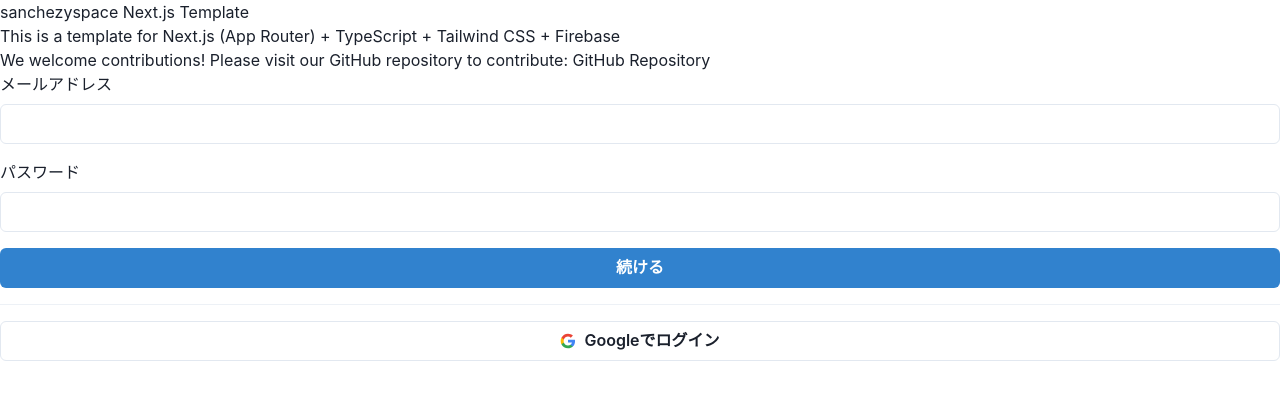
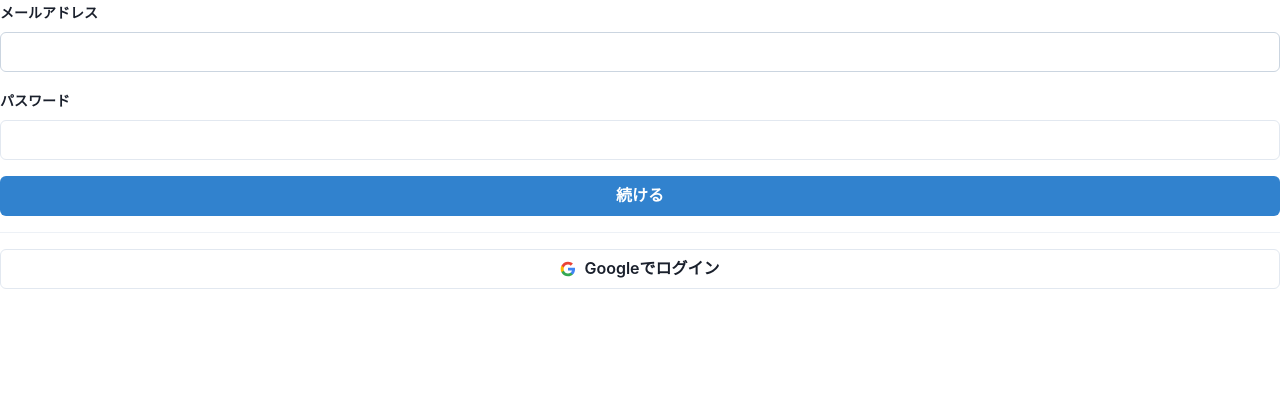
Before and after one commit to k4nkan/watnow-2024-spring-project, a Next.js app: page / in a window 1280 px wide. Shown: the top 400 px of the page. Built offline with nearby package versions, Linux system fonts and the light colour scheme.

Commit message:
入力フォームのコンポーネントを分離

```diff
--- a/src/app/page.tsx
+++ b/src/app/page.tsx
@@ -12,24 +12,7 @@
 
 export default function Page() {
   return (
-    <div className="mx-auto max-w-xl px-6 py-12">
-      <h1 className="mb-6 text-center text-4xl font-bold text-gray-900">
-        sanchezyspace Next.js Template
-      </h1>
-      <p className="mb-4 text-lg text-gray-600">
-        This is a template for Next.js (App Router) + TypeScript + Tailwind CSS
-        + Firebase
-      </p>
-      <p className="text-lg text-gray-600">
-        We welcome contributions! Please visit our GitHub repository to
-        contribute:{' '}
-        <Link
-          href="https://github.com/sanchezyspace/next-template"
-          className="text-blue-600 transition duration-100 ease-in-out hover:text-blue-300"
-        >
-          GitHub Repository
-        </Link>
-      </p>
+    <div>
       <SignInForm></SignInForm>
     </div>
   );
--- /dev/null
+++ b/src/components/InputWithTitle.tsx
@@ -0,0 +1,20 @@
+import { FormControl, FormLabel, Input, Text } from '@chakra-ui/react';
+
+interface titleProps {
+  title: string;
+}
+
+const InputWithTitle: React.FC<titleProps> = ({ title }) => {
+  return (
+    <>
+      <FormControl>
+        <FormLabel>
+          <Text fontSize="sm" as='b'>{title}</Text>
+        </FormLabel>
+        <Input type="email" size="md" width="100%" />
+      </FormControl>
+    </>
+  );
+};
+
+export default InputWithTitle;
--- a/src/components/SignInForm.tsx
+++ b/src/components/SignInForm.tsx
@@ -8,25 +8,24 @@
   Divider
 } from '@chakra-ui/react';
 import GoogleGLogo from './GoogleGLogo';
+import InputWithTitle from './InputWithTitle';
 
 const SignInForm = () => {
   return (
-    <VStack
-        spacing={4}
-    >
-      <FormControl>
-        <FormLabel>メールアドレス</FormLabel>
-        <Input type="email" size='md' width='100%'/>
-      </FormControl>
-      <FormControl>
-        <FormLabel>パスワード</FormLabel>
-        <Input type="email" size='md' width='100%'/>
-      </FormControl>
-      <Button colorScheme='blue' size='md' width='100%'>
+    <VStack spacing={4}>
+      <InputWithTitle title='メールアドレス'></InputWithTitle>
+      <InputWithTitle title='パスワード'></InputWithTitle>
+      <Button colorScheme="blue" size="md" width="100%">
         続ける
       </Button>
-      <Divider/>
-      <Button leftIcon={<GoogleGLogo/>} colorScheme='gray' variant='outline' size='md' width='100%'>
+      <Divider />
+      <Button
+        leftIcon={<GoogleGLogo />}
+        colorScheme="gray"
+        variant="outline"
+        size="md"
+        width="100%"
+      >
         Googleでログイン
       </Button>
     </VStack>
```
